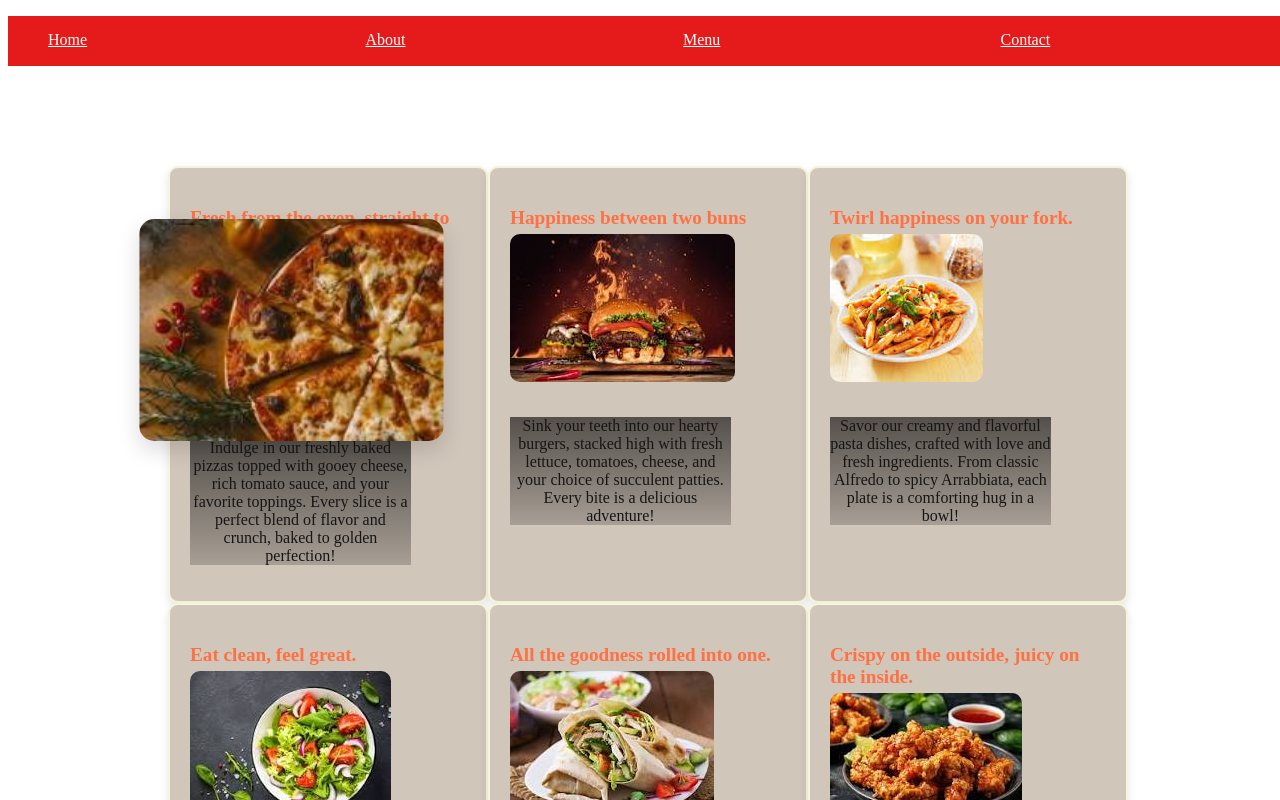
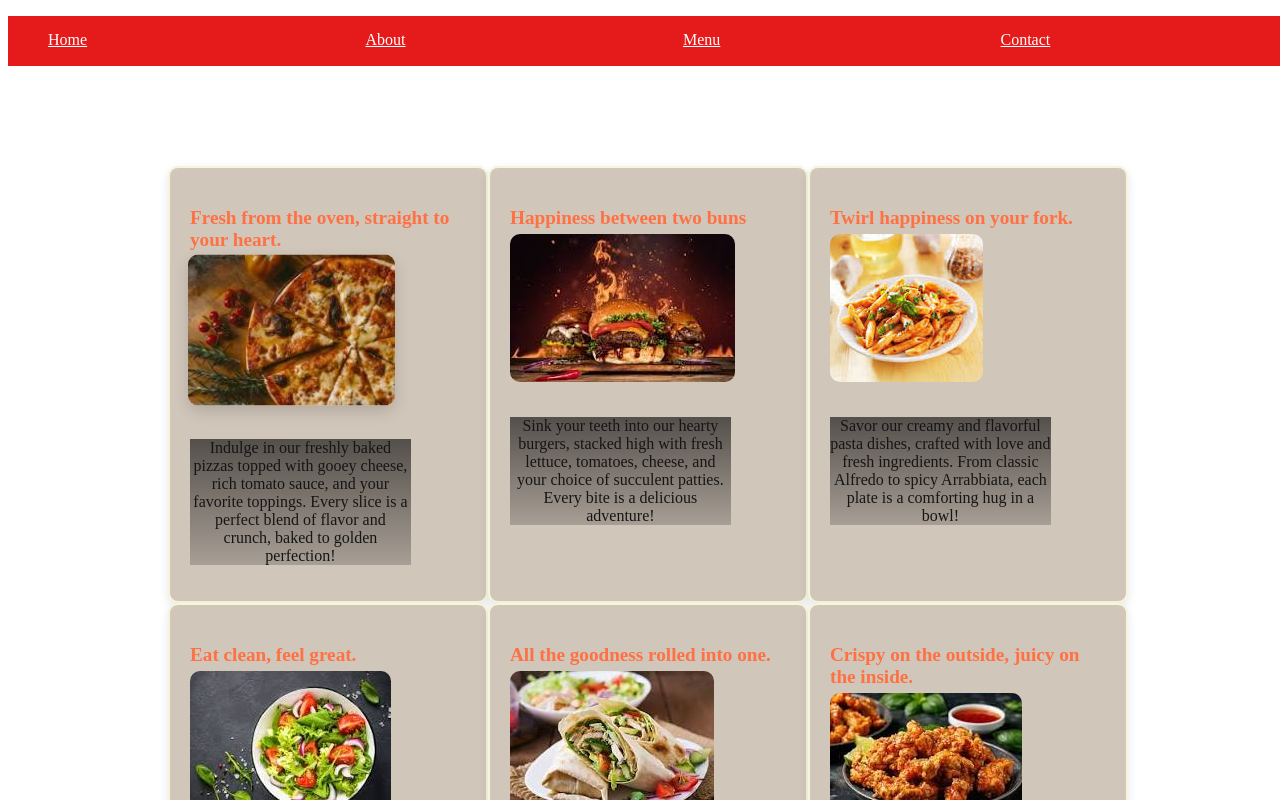
Before and after one commit to SahalaZakariya/task1_SampleStaticWeb, a plain HTML site: page menu.html in a window 1280 px wide. In both pictures the pointer is over the picture 291 px from the left and 330 px from the top of the page. Shown: the top 800 px of the page. Drawn offline with Linux system fonts and the light colour scheme.

Commit message:
Update style.css

```diff
--- a/css/style.css
+++ b/css/style.css
@@ -150,7 +150,7 @@ header{
   margin-bottom: 15px;
 }
 .item img:hover{
-    transform: scale(1.5);
+    transform: scale(1.02);
 
   box-shadow: 0 6px 15px rgba(0,0,0,0.15);
 }
```
